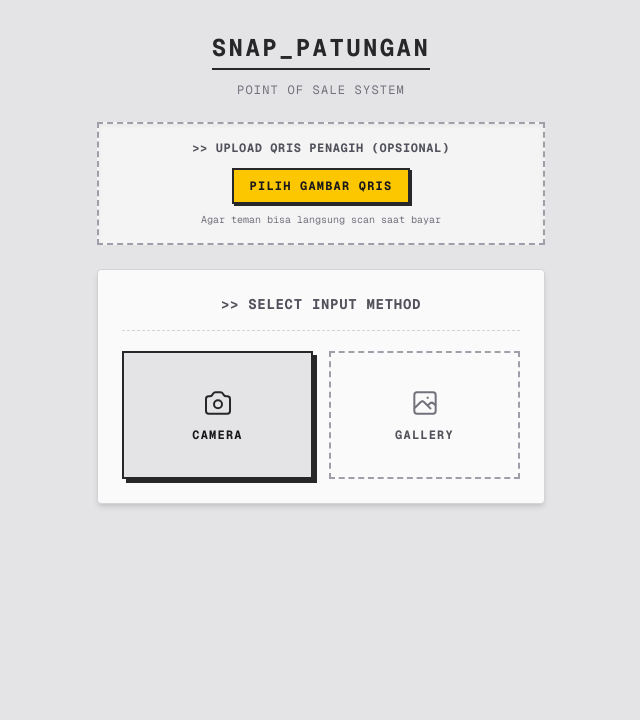
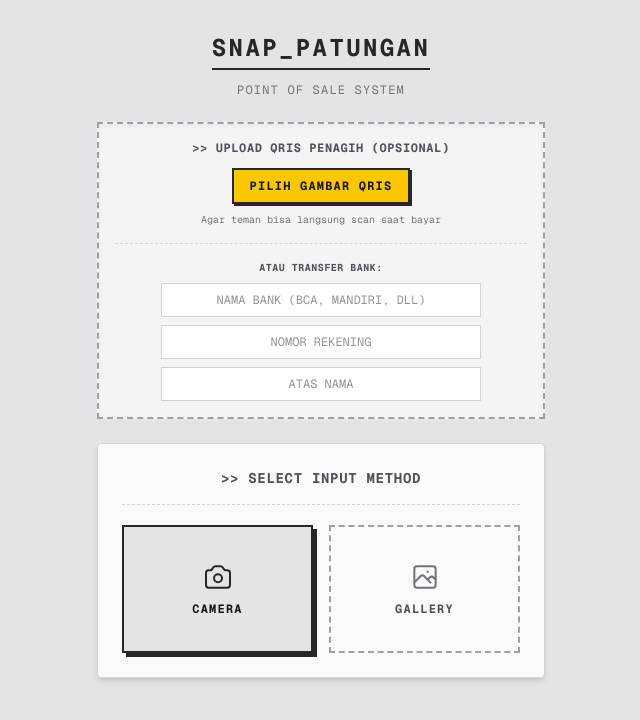
Before and after one commit to Exvade/snappatungan, a Next.js app: page / in a window 1280 px wide. Shown: the top 720 px of the page, without its empty margins (319-959 px from the left). Built offline with nearby package versions, Linux system fonts and the light colour scheme.

Commit message:
FEAT: detail bank

```diff
--- a/src/app/page.tsx
+++ b/src/app/page.tsx
@@ -24,6 +24,9 @@ export default function Home() {
   const [toast, setToast] = useState({ message: "", visible: false });
   const [qrisString, setQrisString] = useState<string | null>(null);
   const [qrisFileName, setQrisFileName] = useState<string | null>(null);
+  const [bankName, setBankName] = useState("");
+  const [bankAccount, setBankAccount] = useState("");
+  const [bankAccountName, setBankAccountName] = useState("");
   const [isEditingReceipt, setIsEditingReceipt] = useState(false);
   const [tempReceipt, setTempReceipt] = useState<ReceiptData | null>(null);
   const [assignments, setAssignments] = useState<
@@ -143,6 +146,87 @@ export default function Home() {
     const finalCrc = (crc & 0xffff).toString(16).toUpperCase().padStart(4, "0");
 
     return newQris + finalCrc;
+  };
+
+  const generateWaText = (personName: string, bill: any) => {
+    let text = `Halo *${personName}*, tagihan patungan kita totalnya *Rp ${Math.round(bill.total).toLocaleString("id-ID")}* ya!\n\n`;
+    text += `*Rincian Pesanan:*\n`;
+    bill.items.forEach((item: any) => {
+      text += `- ${item.qty}x ${item.name} (Rp ${Math.round(item.priceShare).toLocaleString("id-ID")})\n`;
+    });
+    text += `\nSubtotal: Rp ${Math.round(bill.subtotal).toLocaleString("id-ID")}\n`;
+    text += `Pajak & Layanan: Rp ${Math.round(bill.extra).toLocaleString("id-ID")}\n`;
+    text += `\nTotal Tagihan: *Rp ${Math.round(bill.total).toLocaleString("id-ID")}*`;
+
+    if (qrisString) {
+      text += `\n\nSilakan scan QRIS pada gambar terlampir untuk membayar.`;
+    } else if (bankName && bankAccount) {
+      text += `\n\nSilakan transfer ke:\nBank: *${bankName.toUpperCase()}*\nNo. Rek: *${bankAccount}*\nA.n: *${bankAccountName.toUpperCase()}*`;
+    } else {
+      text += `\n\nSilakan transfer sesuai nominal di atas ya!`;
+    }
+
+    return text;
+  };
+
+  const shareToWhatsApp = async (personName: string, bill: any) => {
+    const text = generateWaText(personName, bill);
+    const svgElement = document.getElementById(`qr-${personName}`);
+
+    if (svgElement && qrisString) {
+      try {
+        const clonedSvg = svgElement.cloneNode(true) as SVGElement;
+        clonedSvg.setAttribute("width", "400");
+        clonedSvg.setAttribute("height", "400");
+        const svgData = new XMLSerializer().serializeToString(clonedSvg);
+
+        const canvas = document.createElement("canvas");
+        const ctx = canvas.getContext("2d");
+        const img = new Image();
+
+        const svgBlob = new Blob([svgData], { type: "image/svg+xml;charset=utf-8" });
+        const url = URL.createObjectURL(svgBlob);
+
+        await new Promise((resolve, reject) => {
+          img.onload = () => {
+            canvas.width = 440; // margin 20px
+            canvas.height = 440;
+            if (ctx) {
+              ctx.fillStyle = "#ffffff";
+              ctx.fillRect(0, 0, canvas.width, canvas.height);
+              ctx.drawImage(img, 20, 20, 400, 400);
+            }
+            resolve(null);
+          };
+          img.onerror = reject;
+          img.src = url;
+        });
+
+        URL.revokeObjectURL(url);
+
+        const blob = await new Promise<Blob | null>((resolve) => canvas.toBlob(resolve, "image/png"));
+
+        if (blob) {
+          const file = new File([blob], `QRIS-${personName.replace(/\s+/g, '-')}.png`, { type: "image/png" });
+          if (navigator.canShare && navigator.canShare({ files: [file] })) {
+            await navigator.share({
+              text: text,
+              files: [file]
+            });
+            return; // Berhasil share gambar
+          }
+        }
+      } catch (e) {
+        console.error("Gagal share file", e);
+      }
+
+      // Fallback
+      showToast("Browser tidak support share gambar otomatis. Silakan screenshot QR Code.");
+    }
+
+    // Fallback: buka wa.me text only
+    const waUrl = `https://wa.me/?text=${encodeURIComponent(text)}`;
+    window.open(waUrl, "_blank");
   };
 
   const startEditing = () => {
@@ -540,7 +624,36 @@ export default function Home() {
               </div>
               <input type="file" accept="image/*" onChange={handleQrisUpload} className="hidden" />
             </label>
-            <p className="text-[10px] text-zinc-500 mt-2">Agar teman bisa langsung scan saat bayar</p>
+            <p className="text-[10px] text-zinc-500 mt-2 mb-4">Agar teman bisa langsung scan saat bayar</p>
+
+            <div className="pt-4 border-t border-dashed border-zinc-300">
+              <p className="text-[10px] font-bold uppercase tracking-wider text-zinc-600 mb-2">
+                ATAU TRANSFER BANK:
+              </p>
+              <div className="flex flex-col gap-2 max-w-xs mx-auto">
+                <input
+                  type="text"
+                  placeholder="Nama Bank (BCA, Mandiri, dll)"
+                  value={bankName}
+                  onChange={(e) => setBankName(e.target.value)}
+                  className="w-full bg-white border border-zinc-300 px-2 py-2 text-xs uppercase text-center focus:border-zinc-800 outline-none transition-colors"
+                />
+                <input
+                  type="text"
+                  placeholder="Nomor Rekening"
+                  value={bankAccount}
+                  onChange={(e) => setBankAccount(e.target.value)}
+                  className="w-full bg-white border border-zinc-300 px-2 py-2 text-xs text-center uppercase focus:border-zinc-800 outline-none transition-colors"
+                />
+                <input
+                  type="text"
+                  placeholder="Atas Nama"
+                  value={bankAccountName}
+                  onChange={(e) => setBankAccountName(e.target.value)}
+                  className="w-full bg-white border border-zinc-300 px-2 py-2 text-xs uppercase text-center focus:border-zinc-800 outline-none transition-colors"
+                />
+              </div>
+            </div>
           </div>
         )}
 
@@ -1026,6 +1139,7 @@ export default function Home() {
                             </p>
                             <div className="p-1 border border-zinc-300">
                               <QRCode
+                                id={`qr-${person}`}
                                 value={generateDynamicQris(qrisString, Math.round(bill.total))}
                                 size={120}
                                 level="M"
@@ -1033,6 +1147,14 @@ export default function Home() {
                             </div>
                           </div>
                         )}
+
+                        <button
+                          onClick={() => shareToWhatsApp(person, bill)}
+                          className="w-full mt-4 bg-green-500 text-white font-bold py-3 text-xs uppercase shadow-[2px_2px_0px_#166534] active:shadow-none active:translate-y-[2px] transition-all flex items-center justify-center gap-2"
+                        >
+                          <svg className="w-4 h-4" fill="currentColor" viewBox="0 0 24 24"><path d="M12.031 6.172c-3.181 0-5.767 2.586-5.768 5.766-.001 1.298.38 2.27 1.019 3.287l-.582 2.128 2.182-.573c.978.58 1.911.928 3.145.929 3.178 0 5.767-2.587 5.768-5.766.001-3.187-2.575-5.77-5.764-5.771zm3.392 8.244c-.144.405-.837.774-1.17.824-.299.045-.677.063-1.092-.069-.252-.08-.575-.187-.988-.365-1.739-.751-2.874-2.502-2.961-2.617-.087-.116-.708-.94-.708-1.793s.448-1.273.607-1.446c.159-.173.346-.217.462-.217l.332.006c.106.005.249-.04.39.298.144.347.491 1.2.534 1.287.043.087.072.188.014.304-.058.116-.087.188-.173.289l-.26.304c-.087.086-.177.18-.076.354.101.174.449.741.964 1.201.662.591 1.221.774 1.394.86s.274.072.376-.043c.101-.116.433-.506.549-.68.116-.173.231-.145.39-.087s1.011.477 1.184.564.289.13.332.202c.045.072.045.419-.1.824zm-3.423-14.416c-6.627 0-12 5.373-12 12s5.373 12 12 12 12-5.373 12-12-5.373-12-12-12zm.029 18.88c-1.161 0-2.305-.292-3.318-.844l-3.677.964.984-3.595c-.607-1.052-.927-2.246-.926-3.468.001-3.825 3.113-6.937 6.937-6.937 3.825 0 6.938 3.112 6.938 6.937s-3.113 6.943-6.938 6.943z"></path></svg>
+                          BAGIKAN KE WA
+                        </button>
                       </div>
                     ))}
                   </div>
```
